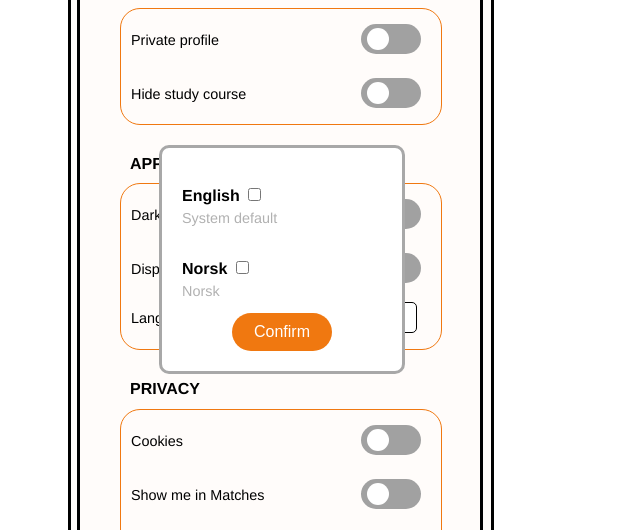
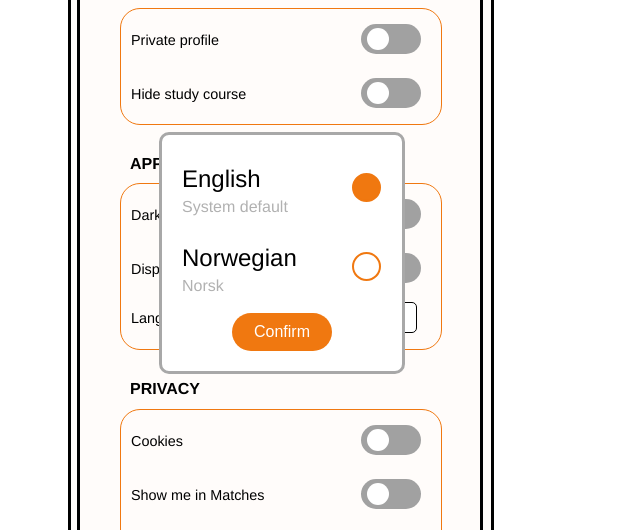
Before and after one commit to LudwigLar/Amica, a plain HTML site: page Settings.html in a window 1280 px wide. Both pictures are taken after a click on the button "ENG". Shown: the part 270-800 px from the top of the page, without its empty margins (0-640 px from the left). Drawn offline with Linux system fonts and the light colour scheme.

Commit message:
Fikset språk knappene til settings

```diff
--- a/Settings.html
+++ b/Settings.html
@@ -59,13 +59,20 @@
                     <div class="form-popup" id="LanguForm">
                         <form class="form-container">
 
-                        <label for="English"><b>English</b></label>
-                        <input type="checkbox" id="Eng" name="Eng" value="English">
-                        <p style="font-size: 0.9em; margin-top: 5px; color: rgb(177, 177, 177);"> System default </p>
+                    <!-- Fulgt veiledning om Radio button fra https://www.w3schools.com/tags/att_input_type_radio.asp , https://www.w3schools.com/howto/howto_css_custom_checkbox.asp -->
+                        <p id="Eng"> English </p> <br>
+                        <p id="undertekst"> System default </p>
+                        <label class="Rcontainer">.
+                            <input type="radio" checked="checked" name="radio">
+                            <span class="checkmark"></span>
+                        </label>
 
-                        <label for="Norwegian"><b>Norsk</b></label>
-                        <input type="checkbox" id="Nor" name="Nor" value="Norwegian">
-                        <p style="font-size: 0.9em; margin-top: 5px; color: rgb(177, 177, 177);"> Norsk </p>
+                    <p id="Nor"> Norwegian </p> <br>
+                    <p id="undertekst"> Norsk </p>
+                    <label class="Rcontainer">.
+                      <input type="radio" name="radio">
+                      <span class="checkmark"></span>
+                    </label>
 
                             <button type="button" class="btn confirm" onclick="closeForm()">Confirm</button>
                          </form>
--- a/style.css
+++ b/style.css
@@ -1150,6 +1150,74 @@ input:checked + .slider:before {
     width: 50%;
   }
 
+/*Styling til Radio knappene*/
+
+/* The container */
+.Rcontainer {
+    display: block;
+    position: relative;
+    padding-left: 35px;
+    margin-bottom: 60px;
+    cursor: pointer;
+    font-size: 22px;
+    -webkit-user-select: none;
+    -moz-user-select: none;
+    -ms-user-select: none;
+    user-select: none;
+    color: white;
+    font-size: 1px;
+  }
+
+  /* Ta vekk standar styling av radioknappen */
+  .Rcontainer input {
+    position: absolute;
+    opacity: 0;
+    cursor: pointer;
+  }
+
+  /* Styling til selve knappen */
+  .checkmark {
+    position: absolute;
+    top: 0;
+    left: 0;
+    height: 25px;
+    width: 25px;
+    background-color: #fff;
+    border-radius: 50%;
+    border: solid 2px #f07810;
+    margin-left: 170px;
+  }
+
+  /* For å ha bekgrunnsfarge til den valgte knappen */
+  .Rcontainer input:checked ~ .checkmark {
+    background-color: #f07810;
+  }
+
+  #Eng{
+      Font-family: helvetica;
+      Font-size: 1.5em;
+      Position: absolute;
+      margin: 0px 20px 20px 0px;
+      padding-top: 10px;
+  }
+
+  #Nor{
+      Font-family: helvetica;
+      Font-size: 1.5em;
+      Position: absolute;
+      margin: 0px 20px 20px 0px;
+      padding-top: 10px;
+  }
+
+  #undertekst{
+      Font-family: helvetica;
+      Font-size: 0-9em;
+      color: rgb(177, 177, 177);
+      Position: absolute;
+      margin: 25px 20px 20px 0px;
+  }
+
+
 
 #plusIcon {
     background-image: url(./Icon_images/Plus.png);
```
